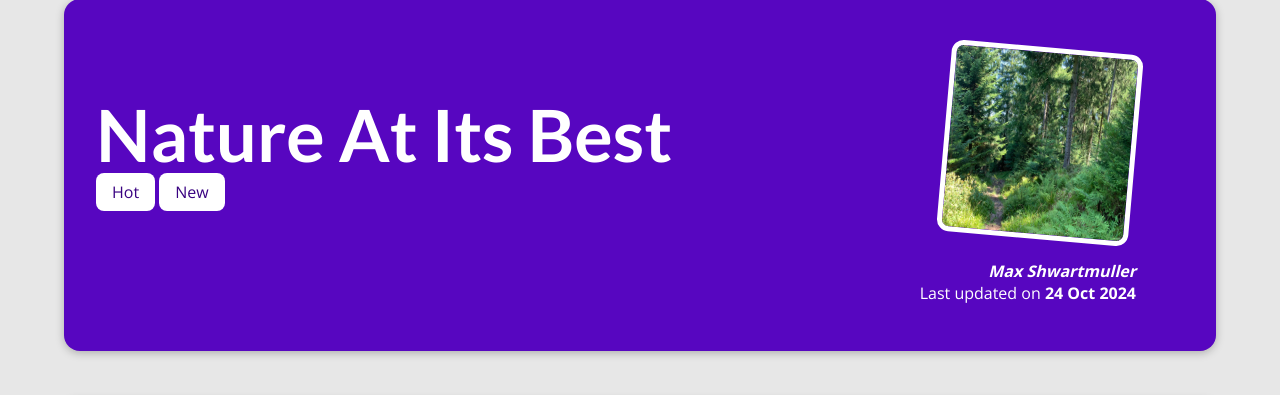
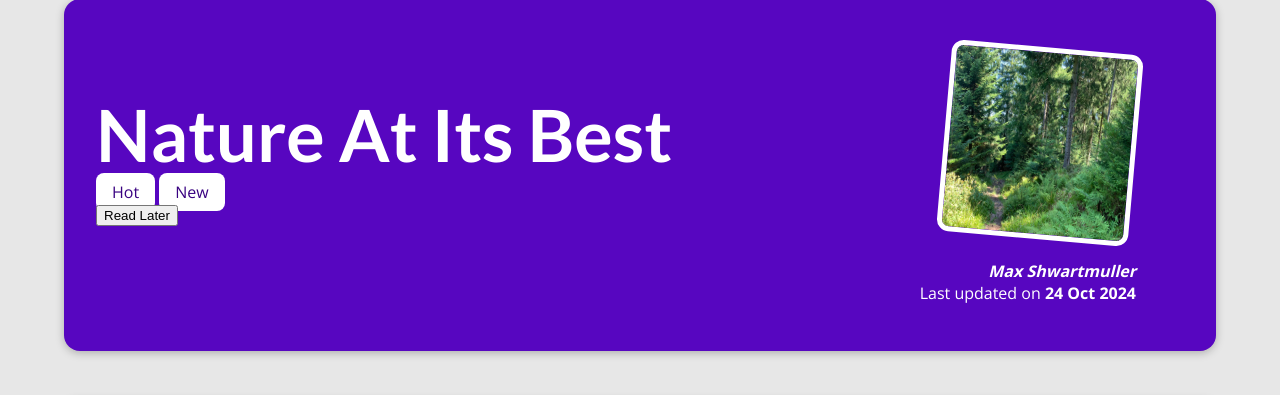
Before and after one commit to kila21/my-site, a Django app: a page that uses my_site/blog/templates/blog/post-detail.html in a window 1280 px wide. Shown: the part 129-524 px from the top of the page. Run offline with Django 5.2, Linux system fonts and the light colour scheme; data comes from the database, SQL or seed files in the repository; tables that the repository leaves empty hold one stand-in row (values such as "Sample post").

Commit message:
add read later button for posts

```diff
--- a/my_site/blog/templates/blog/post-detail.html
+++ b/my_site/blog/templates/blog/post-detail.html
@@ -29,6 +29,13 @@
             {% endfor %}
         </div>
 
+        <div id='read-later'>
+            <form action="" method='POST'>
+                {% csrf_token %}
+                <input type="hidden" name="post_id" value='{{ post.id }}'>
+                <button>Read Later</button>
+            </form>
+        </div>
 
         <article>
             <img src="{{ post.image.url }}" alt={{ post.title }}>
```
